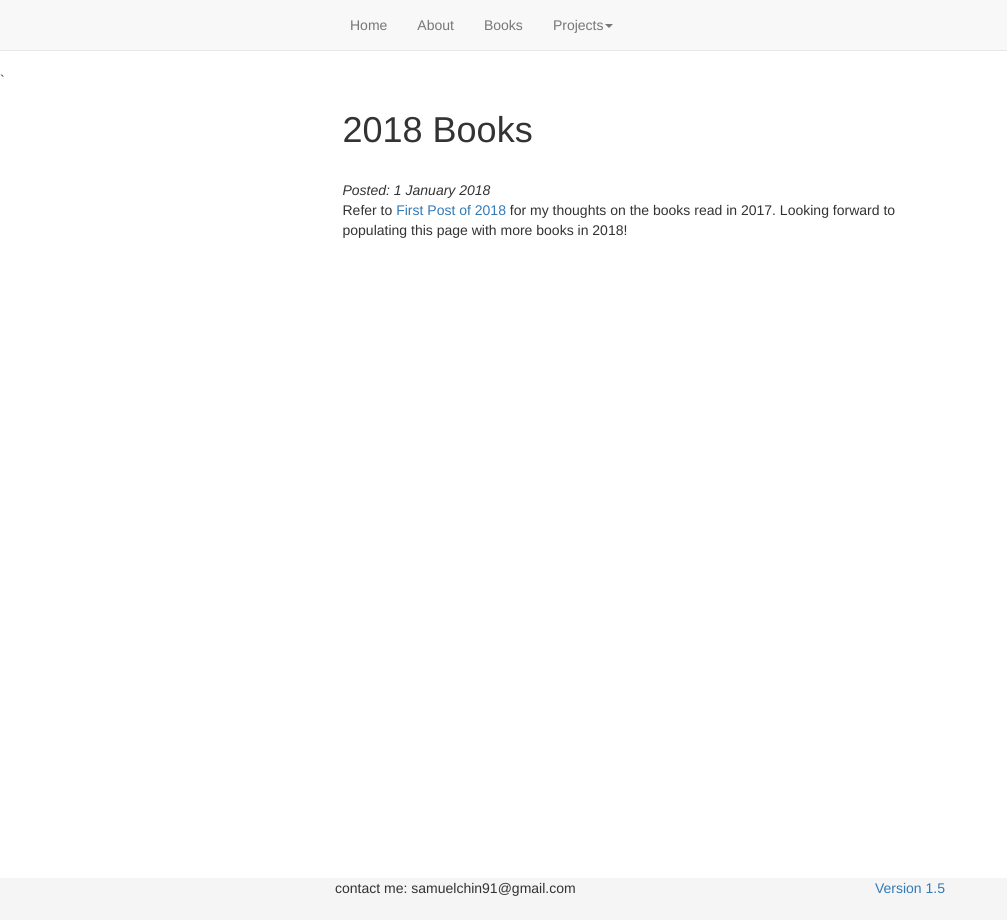
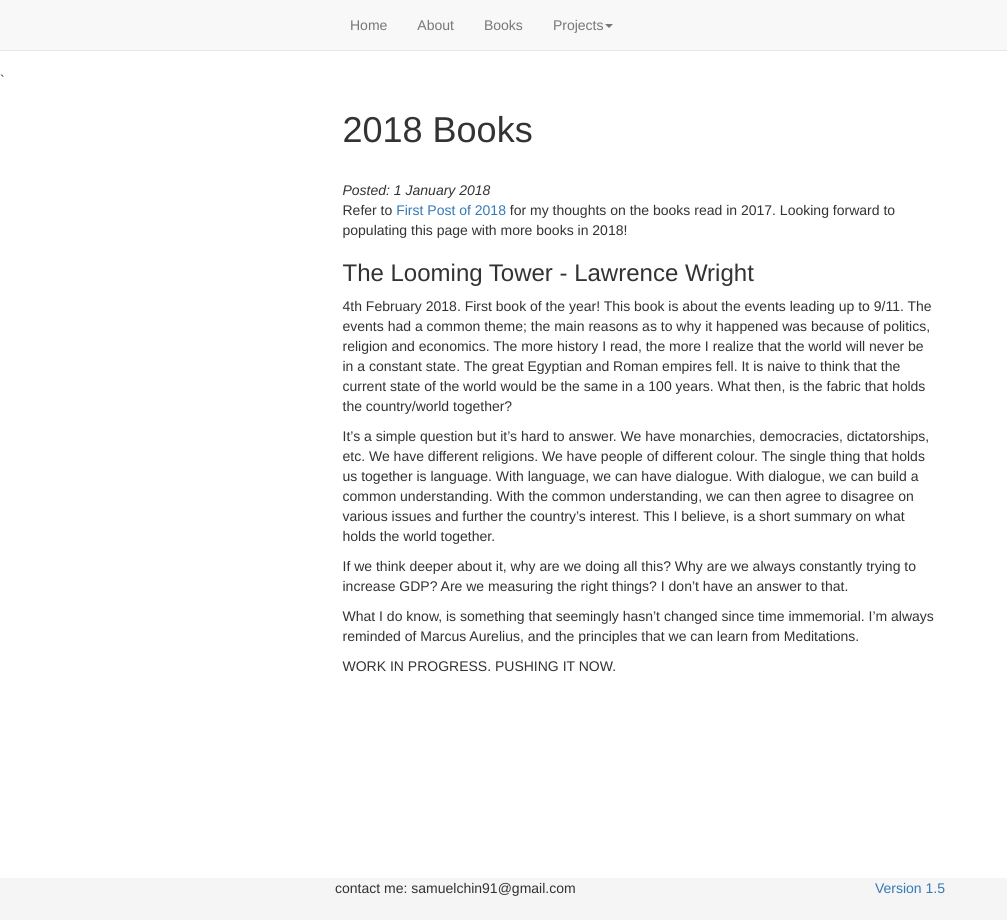
Before and after one commit to sspeng/jkschin.github.io, a Jekyll site: the page built from _posts/2018-01-01-2018-books.md, in a window 1280 px wide. Shown: the whole page, without its empty margins (0-1007 px from the left). Built offline with Jekyll 4.4.1, drawn with Linux system fonts in a browser that asks for light colours; nearby versions of some CDN libraries.

Commit message:
looming tower temporary commit

```diff
--- a/_posts/2018-01-01-2018-books.md
+++ b/_posts/2018-01-01-2018-books.md
@@ -5,4 +5,33 @@ tags: books
 local: 2018-01-01-2018-books
 ---
 
-Refer to [First Post of 2018]({% post_url 2016-01-24-project-euler-1-to-100 %}) for my thoughts on the books read in 2017. Looking forward to populating this page with more books in 2018!
+Refer to [First Post of 2018]({% post_url 2016-01-24-project-euler-1-to-100 %})
+for my thoughts on the books read in 2017. Looking forward to populating this
+page with more books in 2018!
+
+### The Looming Tower - Lawrence Wright
+4th February 2018. First book of the year! This book is about the events leading
+up to 9/11. The events had a common theme; the main reasons as to why it
+happened was because of politics, religion and economics. The more history I
+read, the more I realize that the world will never be in a constant state. The
+great Egyptian and Roman empires fell. It is naive to think that the current
+state of the world would be the same in a 100 years. What then, is the fabric
+that holds the country/world together?
+
+It's a simple question but it's hard to answer. We have monarchies, democracies,
+dictatorships, etc. We have different religions. We have people of different
+colour. The single thing that holds us together is language. With language, we
+can have dialogue. With dialogue, we can build a common understanding. With the
+common understanding, we can then agree to disagree on various issues and
+further the country's interest. This I believe, is a short summary on what holds
+the world together.
+
+If we think deeper about it, why are we doing all this? Why are we always
+constantly trying to increase GDP? Are we measuring the right things? I don't
+have an answer to that.
+
+What I do know, is something that seemingly hasn't changed since time
+immemorial. I'm always reminded of Marcus Aurelius, and the principles that we
+can learn from Meditations.
+
+WORK IN PROGRESS. PUSHING IT NOW.
```
Also changed, not shown: _posts/2018-01-03-first-post.md (+1 -1 lines).
